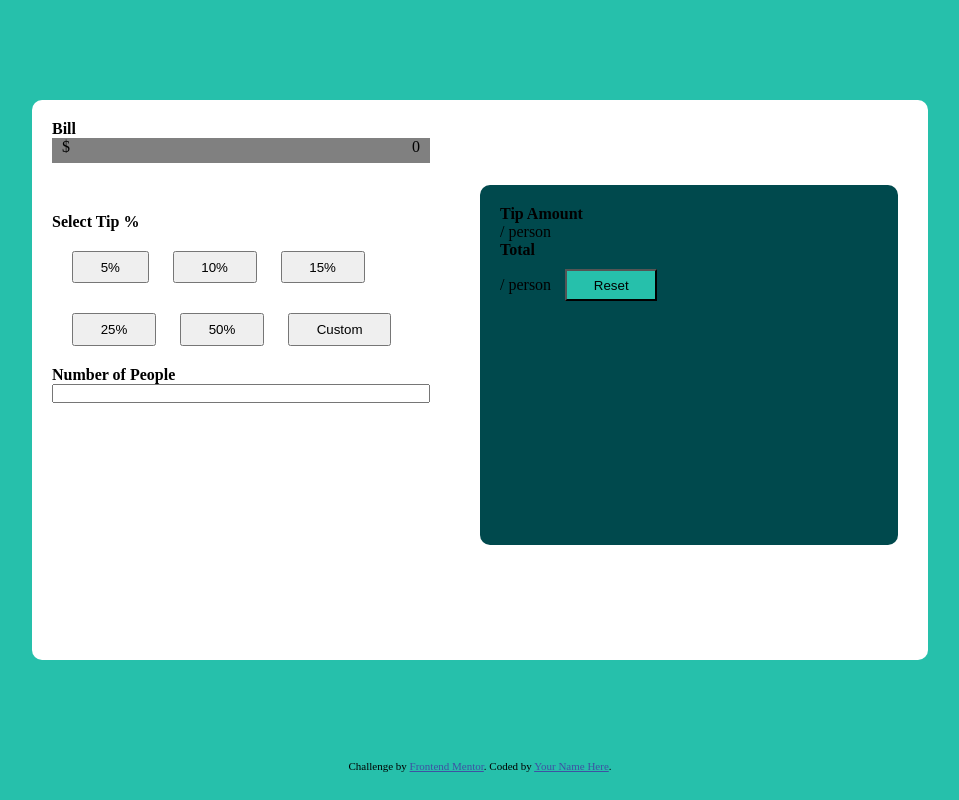
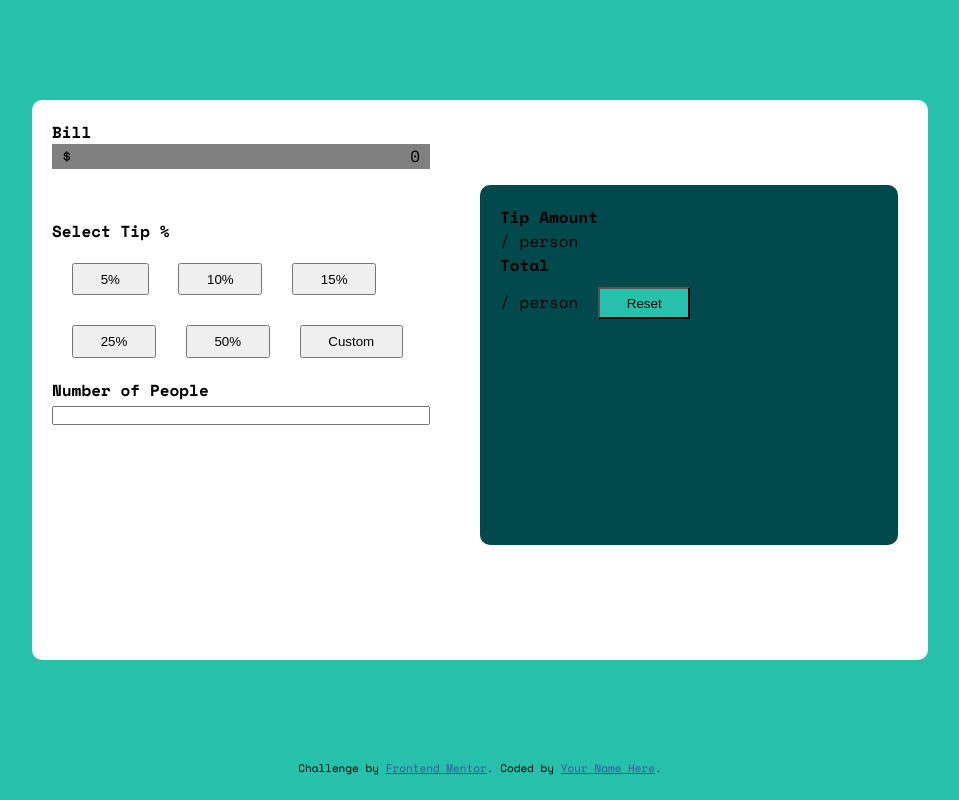
Before and after one commit to kabeer-prog/tip-calculator-FrontEnd-Mentor, a plain HTML site: page index.html in a window 1280 px wide. Shown: the whole page, without its empty margins (160-1119 px from the left). Drawn offline with nearby package versions, Linux system fonts and the light colour scheme.

Commit message:
Updated CSS font family from google font

```diff
--- a/index.css
+++ b/index.css
@@ -1,3 +1,38 @@
+/* # Front-end Style Guide
+
+## Layout
+
+The designs were created to the following widths:
+
+- Mobile: 375px
+- Desktop: 1440px
+
+## Colors
+
+### Primary
+
+- Strong cyan: hsl(172, 67%, 45%)
+
+### Neutral
+
+- Very dark cyan: hsl(183, 100%, 15%)
+- Dark grayish cyan: hsl(186, 14%, 43%)
+- Dark grayish cyan: hsl(184, 14%, 56%)
+- Light grayish cyan: hsl(185, 41%, 84%)
+- Light grayish cyan: hsl(189, 41%, 97%)
+- White: hsl(0, 0%, 100%)
+
+## Typography
+
+### Body Copy
+
+- Font size (form inputs): 24px
+
+### Font
+
+- Family: [Space Mono](https://fonts.google.com/specimen/Space+Mono)
+- Weights: 400, 500, 700 */
+@import url('https://fonts.googleapis.com/css2?family=Space+Mono:wght@400;700&display=swap');
 *{
     margin: 0;
     padding: 0;
@@ -5,6 +40,7 @@
 }
 body{
     background-color: hsl(172, 67%, 45%);
+    font-family: 'Space Mono', monospace;
 }
 .container{
     display: flex;
```
